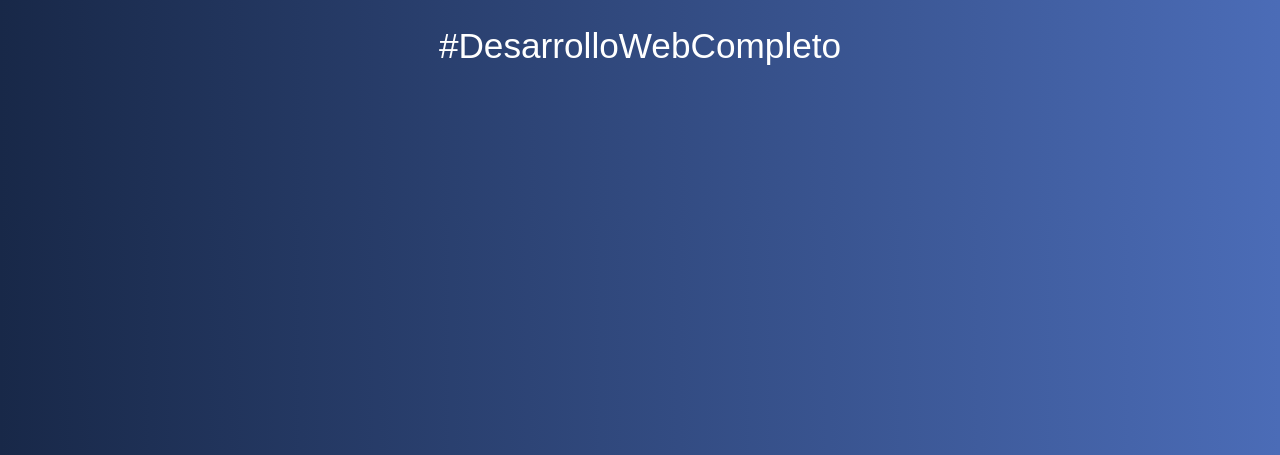
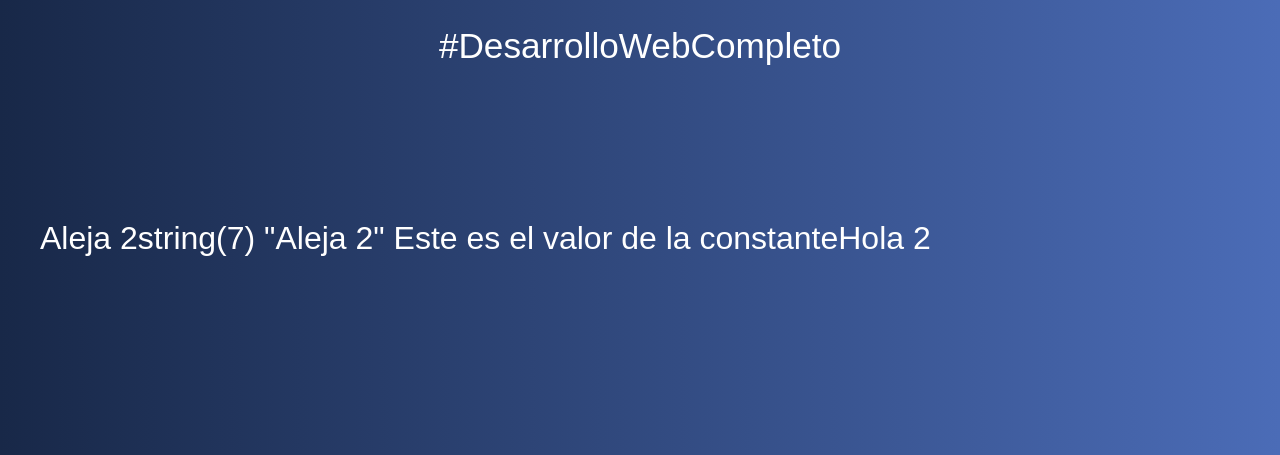
Before and after one commit to maleja274/IntroduccionPHP_inicio, a PHP site: page /02-variables.php in a window 1280 px wide. Shown: the part 259-714 px from the top of the page. Run offline with PHP 8.4, Linux system fonts and the light colour scheme.

Commit message:
introduccion.php

```diff
--- a/02-variables.php
+++ b/02-variables.php
@@ -1,6 +1,20 @@
 <?php include 'includes/header.php';
 
+$nombre = "Aleja";
 
+$nombre = "Aleja 2";
 
+echo $nombre;
+var_dump($nombre);
+
+define('constante', "Este es el valor de la constante");
+echo constante;
+
+const constante2 = "Hola 2";
+
+echo constante2;
+
+$nombreCliente = "Aleja";
+$nombre_cliente ="Aleja";
 
 include 'includes/footer.php';
--- /dev/null
+++ b/03-tipos-datos.php
@@ -0,0 +1,5 @@
+<?php include 'includes/header.php';
+
+
+
+include 'includes/footer.php';
```
